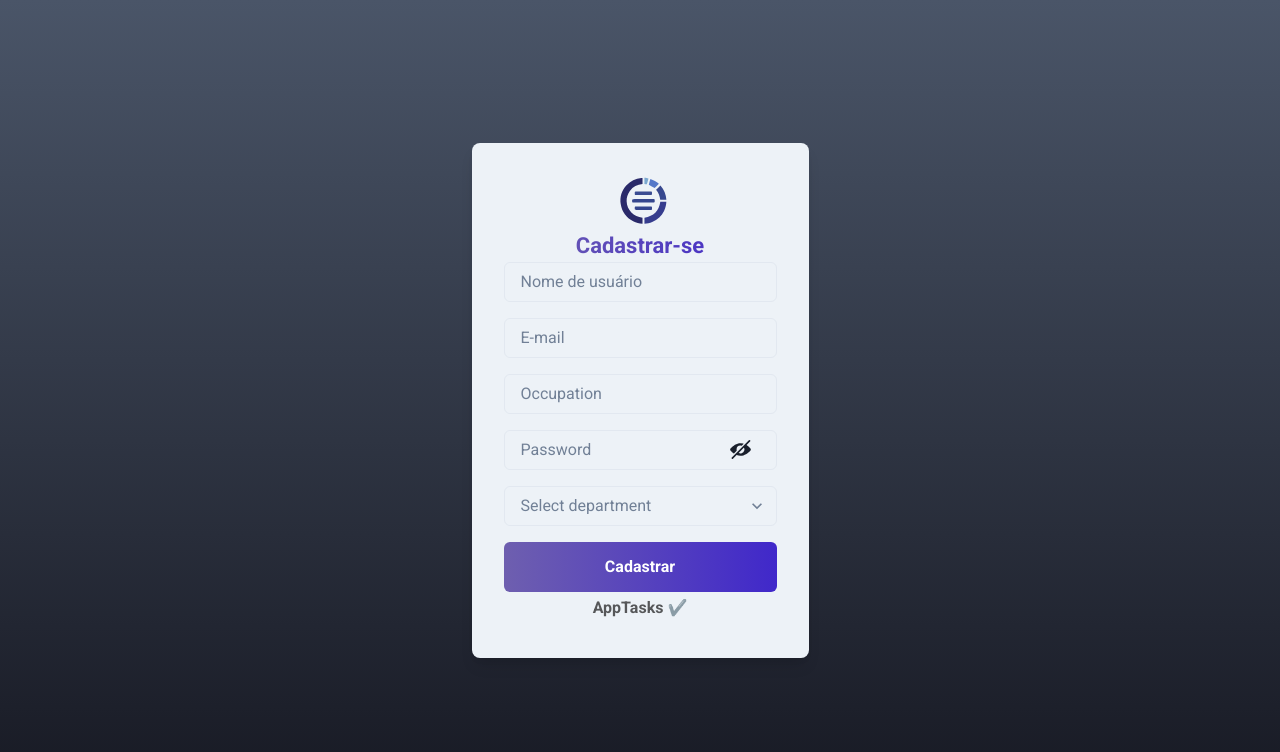
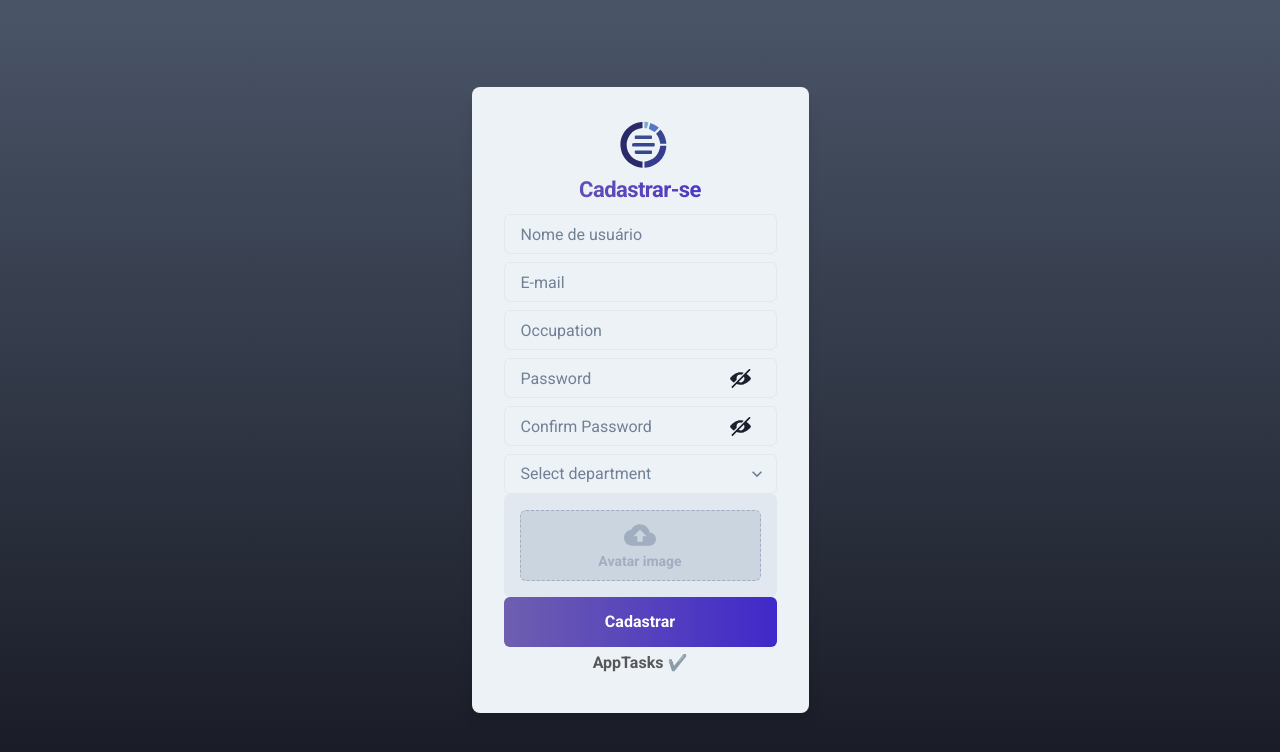
Before and after one commit to DaksonC/apptasks, a React (Vite) app: page /register in a window 1280 px wide. Shown: the top 752 px of the page. Built offline with nearby package versions, Linux system fonts and the light colour scheme; data requests are answered from the project's data file.

Commit message:
feat: cria UploadAvatar

```diff
--- a/package.json
+++ b/package.json
@@ -22,7 +22,9 @@
     "react": "^18.2.0",
     "react-apexcharts": "^1.4.0",
     "react-dom": "^18.2.0",
+    "react-dropzone": "^14.2.3",
     "react-hook-form": "^7.40.0",
+    "react-icons": "^4.7.1",
     "react-router-dom": "^6.4.3",
     "yup": "^0.32.11"
   },
--- a/src/components/SelectDepartaments/index.tsx
+++ b/src/components/SelectDepartaments/index.tsx
@@ -28,7 +28,6 @@ export function SelectDepartaments({
       placeholder="Select department"
       bg="gray.100"
       color="gray.500"
-      mb={4}
       _hover={{
         bg: "gray.100",
       }}
--- /dev/null
+++ b/src/components/UploaderAvatar/index.tsx
@@ -0,0 +1,32 @@
+import { Box, Text, theme } from "@chakra-ui/react";
+import Dropzone from "react-dropzone";
+import { MdCloudUpload } from "react-icons/md";
+
+export function UploaderAvatar() {
+  return (
+    <Dropzone onDrop={(acceptedFiles) => console.log(acceptedFiles)}>
+      {({ getRootProps, getInputProps }) => (
+        <Box w="100%" borderRadius="md" p="4" bg="gray.200">
+          <Box
+            {...getRootProps()}
+            border="1px dashed"
+            borderRadius="md"
+            borderColor="gray.400"
+            p={2}
+            bg="gray.300"
+            display="flex"
+            alignItems="center"
+            justifyContent="center"
+            flexDir="column"
+          >
+            <input {...getInputProps()} />
+            <MdCloudUpload size={32} color={`${theme.colors.gray[400]}`} />
+            <Text fontSize="sm" color="gray.400">
+              Avatar image
+            </Text>
+          </Box>
+        </Box>
+      )}
+    </Dropzone>
+  );
+}
--- a/src/interfaces/index.tsx
+++ b/src/interfaces/index.tsx
@@ -14,13 +14,16 @@ export interface ITasks {
   description: string;
   finished: boolean;
 }
+
 export interface IUsers {
   id: number | undefined;
   name: string;
   email: string;
   password: string;
+  confirmPassword: string;
   occupation: string;
   departament: IDepartaments;
+  image: string;
 }
 
 export interface ILogin {
--- a/src/mock/db.json
+++ b/src/mock/db.json
@@ -4,10 +4,13 @@
       "name": "Dakson Chaves Cruz",
       "email": "daksonc@gmail.com",
       "occupation": "Font End ",
+      "password": "",
+      "confirmedPassword": "",
       "departament": {
         "id": 2,
         "name": "Development"
       },
+      "image": "",
       "id": 1
     }
   ],
--- a/src/page/RegisterPage/index.tsx
+++ b/src/page/RegisterPage/index.tsx
@@ -16,6 +16,7 @@ import { useNavigate } from "react-router-dom";
 
 import { createUser } from "../../api/users";
 import { SelectDepartaments } from "../../components/SelectDepartaments";
+import { UploaderAvatar } from "../../components/UploaderAvatar";
 import { IUsers } from "../../interfaces";
 
 export function RegisterPage() {
@@ -27,10 +28,12 @@ export function RegisterPage() {
     email: "",
     occupation: "",
     password: "",
+    confirmPassword: "",
     departament: {
       id: 0,
       name: "",
     },
+    image: "",
   });
 
   function updateModal(e: React.ChangeEvent<HTMLInputElement>) {
@@ -77,7 +80,7 @@ export function RegisterPage() {
       <form onSubmit={onSubmit}>
         <Box
           w="100%"
-          h={{ "80%": "80%", "100%": "100%" }}
+          h="100%"
           maxW="460px"
           bg="gray.100"
           p="8"
@@ -117,6 +120,8 @@ export function RegisterPage() {
                 bgClip="text"
                 fontSize={["7xl", "2xl"]}
                 fontWeight="extrabold"
+                letterSpacing="tight"
+                mb={2}
               >
                 Cadastrar-se
               </Text>
@@ -131,7 +136,7 @@ export function RegisterPage() {
                   pr="4.5rem"
                   type="text"
                   placeholder="Nome de usuário"
-                  marginBottom={4}
+                  marginBottom={2}
                   name="name"
                   value={user.name}
                   onChange={(e) => updateModal(e)}
@@ -140,7 +145,7 @@ export function RegisterPage() {
                   pr="4.5rem"
                   type="email"
                   placeholder="E-mail"
-                  marginBottom={4}
+                  marginBottom={2}
                   name="email"
                   value={user.email}
                   onChange={(e) => updateModal(e)}
@@ -150,7 +155,7 @@ export function RegisterPage() {
                     pr="4.5rem"
                     type="text"
                     placeholder="Occupation"
-                    marginBottom={4}
+                    marginBottom={2}
                     name="occupation"
                     value={user.occupation}
                     onChange={(e) => updateModal(e)}
@@ -161,7 +166,24 @@ export function RegisterPage() {
                     pr="4.5rem"
                     type={show ? "text" : "password"}
                     placeholder="Password"
-                    marginBottom={4}
+                    marginBottom={2}
+                  />
+                  <InputRightElement width="4.5rem">
+                    <Button h="1.75rem" size="sm" onClick={handleClick}>
+                      {show ? (
+                        <Icon as={ViewIcon} boxSize="1.5em" />
+                      ) : (
+                        <Icon as={ViewOffIcon} boxSize="1.5em" />
+                      )}
+                    </Button>
+                  </InputRightElement>
+                </InputGroup>
+                <InputGroup size="md">
+                  <Input
+                    pr="4.5rem"
+                    type={show ? "text" : "password"}
+                    placeholder="Confirm Password"
+                    marginBottom={2}
                   />
                   <InputRightElement width="4.5rem">
                     <Button h="1.75rem" size="sm" onClick={handleClick}>
@@ -177,6 +199,7 @@ export function RegisterPage() {
                   onChange={(e) => updateDepartament(e)}
                   name="departament"
                 />
+                <UploaderAvatar />
                 <Button
                   w="100%"
                   h="50px"
```
Also changed, not shown: 1 other file (tests, documents, lock files or other folders).
